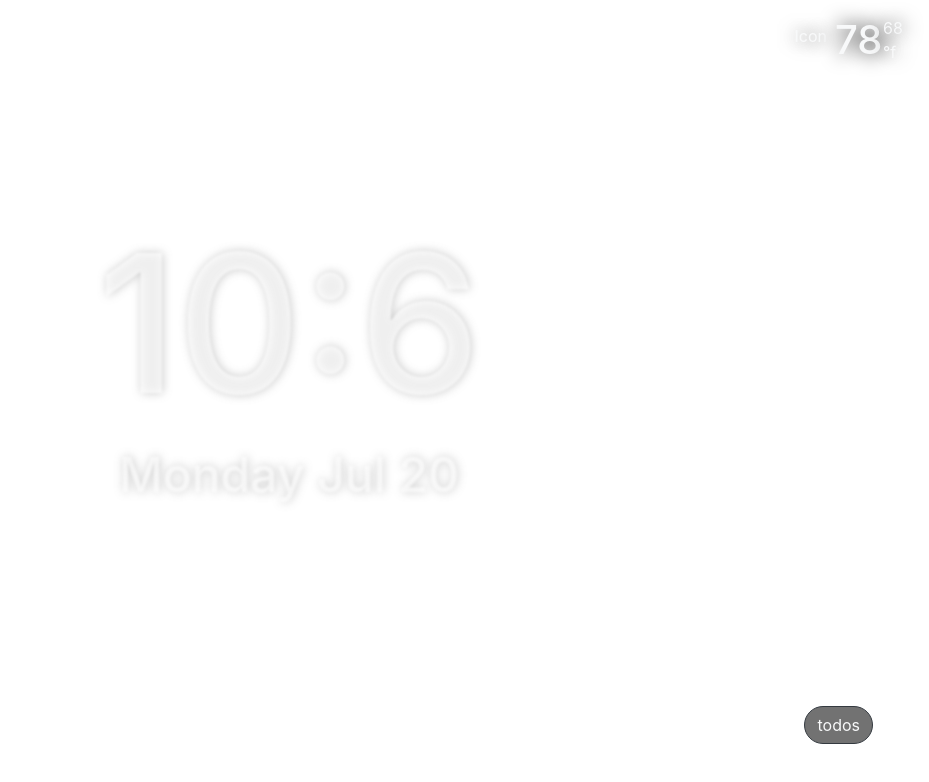
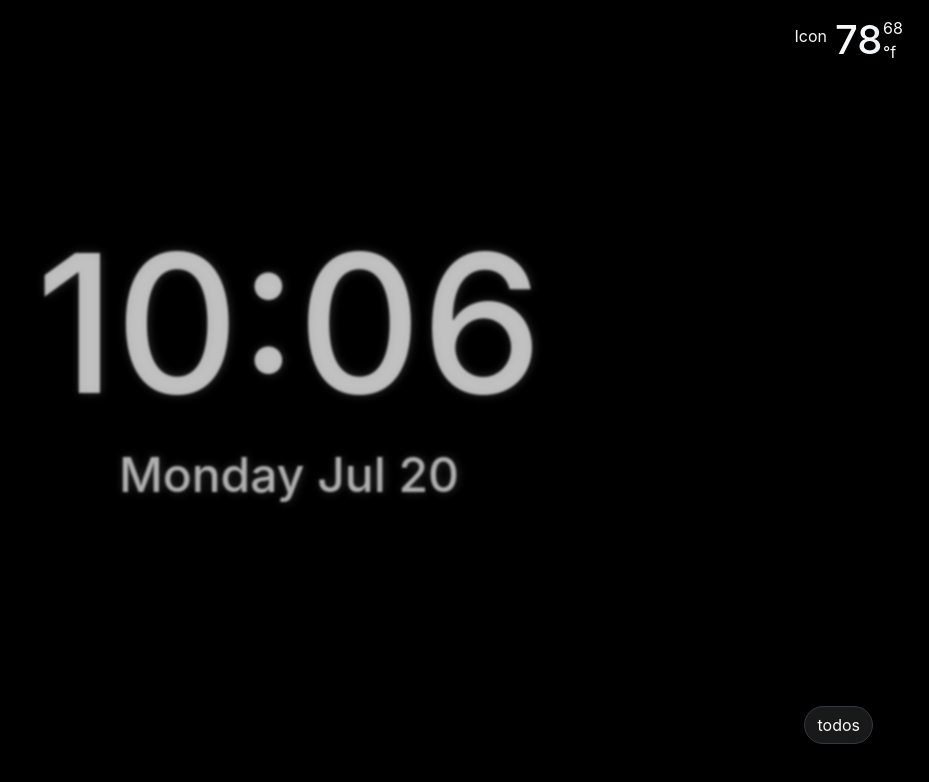
Before and after one commit to MickShannahan/inspyre, a plain HTML site: page index.html in a window 1280 px wide. Shown: the whole page, without its empty margins (351-1280 px from the left). Drawn offline with nearby package versions, Linux system fonts and the light colour scheme; no server answers.

Commit message:
fixed minutes and added load fade

```diff
--- a/app/controllers/image-controller.js
+++ b/app/controllers/image-controller.js
@@ -4,6 +4,7 @@ import _store from "../store.js"
 
 
 function _drawBackground() {
+  document.getElementById('load-shade').style.backgroundColor = 'transparent'
   document.body.style.backgroundImage = `url(${_store.State.images.url})`;
   document.body.style.backgroundSize = `100vw, cover`
   console.log('drawbackground ran');
--- a/app/models/time.js
+++ b/app/models/time.js
@@ -24,7 +24,7 @@ export default class Time {
     let minute = this.minutes
     let hour = this.hours
     let amPm = ''
-    if (this.minutes.length < 2) {
+    if (this.minutes < 10) {
       minute = '0' + this.minutes
     }
     if (this.hours > 12) {
--- a/assets/css/style.css
+++ b/assets/css/style.css
@@ -2,6 +2,17 @@
   color: red;
   font-size: 2em;
 }
+ #load-shade{
+   min-width: 120vw;
+   min-height: 120vh;
+   position: fixed;
+   top: -2em;
+   left: -2em ;
+   z-index: -1;
+   background-color: black;
+   transition-delay: 500ms;
+   transition: all 1s ease;
+ }
 
 .full-height{
   min-height: 60vh;
@@ -45,9 +56,6 @@
   text-shadow: rgba(122, 122, 122, 0.4) 1px 0 10px;
 }
 
-#large-clock{
- color: backdrop-filter(blur(5px));
-}
 
 .clock-type{
   mix-blend-mode: exclusion;
--- a/index.html
+++ b/index.html
@@ -24,7 +24,7 @@
 </head>
 
 <body id="bg-image" class="container-fluid bg-transparent full-height">
-
+	<div id="load-shade"></div>
 
 	<header>
 		<div class="row my-2 justify-content-end text-light text-shadow">
```
